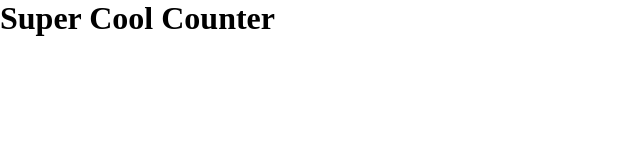
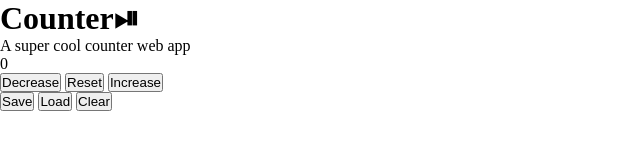
Before and after one commit to SuperGandhi/CounterJs, a plain HTML site: page index.html in a window 1280 px wide. Shown: the whole page, without its empty margins (0-640 px from the left). Drawn offline with Linux system fonts and the light colour scheme.

Commit message:
Complete

```diff
--- a/index.html
+++ b/index.html
@@ -9,6 +9,36 @@
     <title>Counter</title>
 </head>
 <body>
-    <h1>Super Cool Counter</h1>
+    <main>
+        <h1>Counter⏯</h1>
+        <p>
+            A super cool counter web app
+        </p>
+        <div class="counter">
+            <div class="counter-value">0</div>
+            <div class="counter-controls">
+                <button data-action="decrease">
+                    <span>Decrease</span>
+                </button>
+                <button data-action="reset">
+                    <span>Reset</span>
+                </button>
+                <button data-action="increase">
+                    <span>Increase</span>
+                </button>
+            </div>
+        </div>
+        <div class="save">
+            <button data-action="save">
+                <span>Save</span>
+            </button>
+            <button data-action="clear">
+                <span>Load</span>
+            </button>
+            <button data-action="clear">
+                <span>Clear</span>
+            </button>
+        </div>
+    </main>
 </body>
 </html>
```
